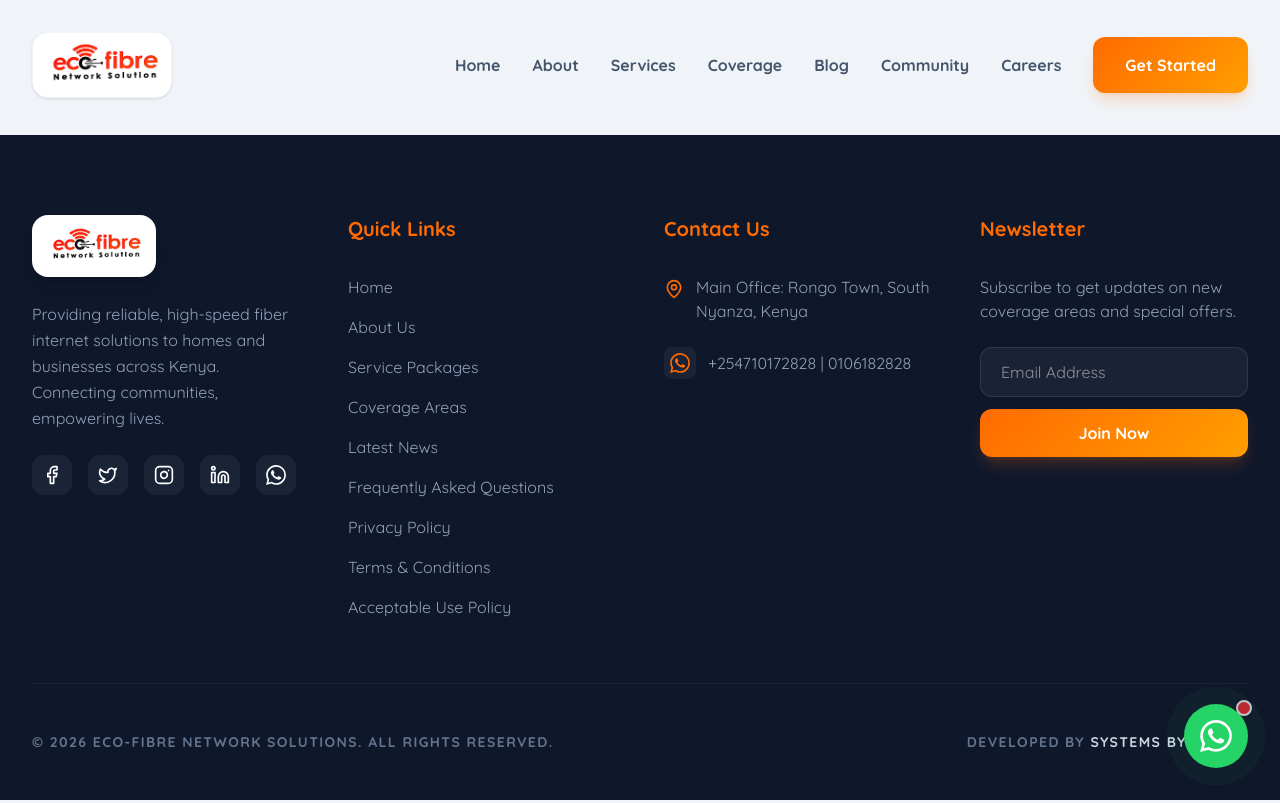
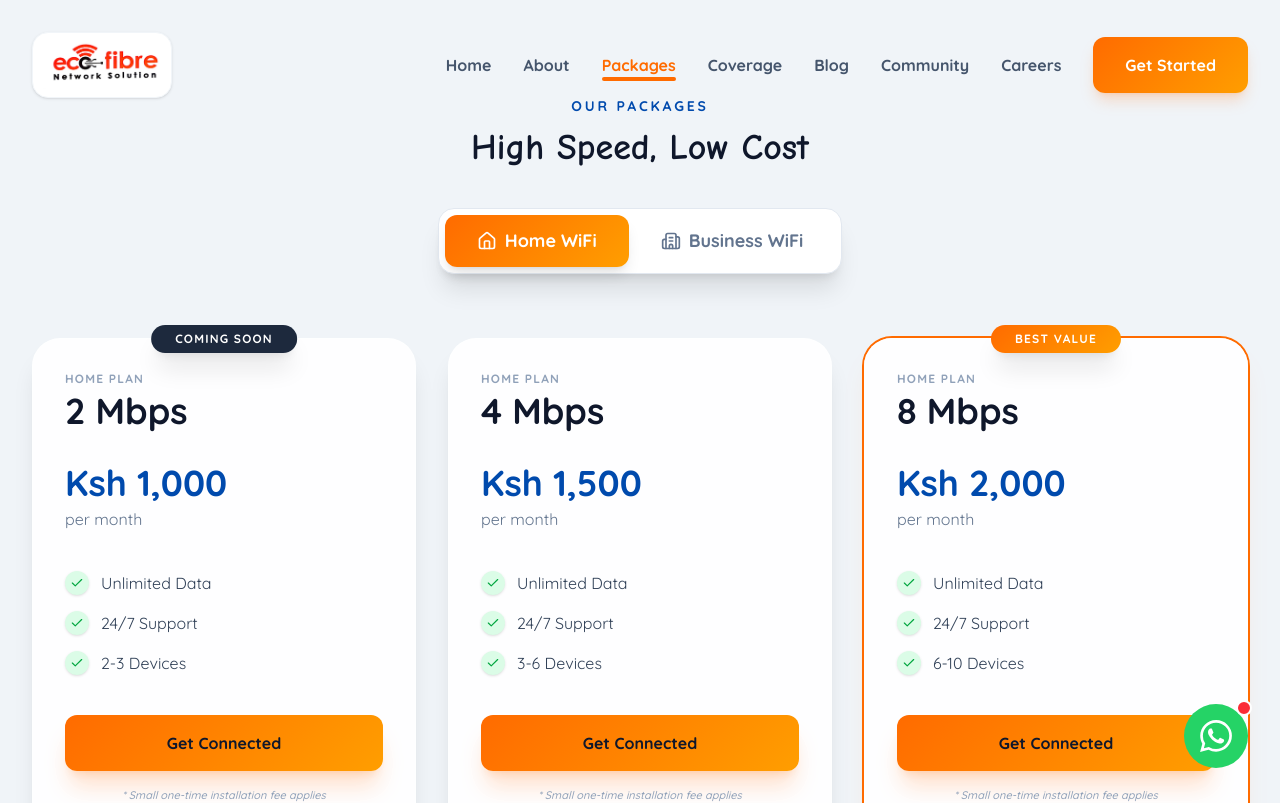
Before and after one commit to otienoronny56-svg/eco-fibre, a React (Vite) app: page /packages in a window 1280 px wide. Shown: the top 803 px of the page. Built offline with nearby package versions, Linux system fonts and the light colour scheme.

Commit message:
Rename services to packages and add coming soon badge

```diff
--- a/src/App.tsx
+++ b/src/App.tsx
@@ -8,7 +8,7 @@ import { cn } from './lib/utils';
 // Pages
 import Home from './pages/Home';
 import About from './pages/About';
-import Services from './pages/Services';
+import Packages from './pages/Packages';
 import Coverage from './pages/Coverage';
 import Blog from './pages/Blog';
 import Community from './pages/Community';
@@ -45,7 +45,7 @@ const Navbar = () => {
   const navLinks = [
     { name: 'Home', path: '/' },
     { name: 'About', path: '/about' },
-    { name: 'Services', path: '/services' },
+    { name: 'Packages', path: '/packages' },
     { name: 'Coverage', path: '/coverage' },
     { name: 'Blog', path: '/blog' },
     { name: 'Community', path: '/community' },
@@ -86,7 +86,7 @@ const Navbar = () => {
             </Link>
           ))}
           <Link
-            to="/services"
+            to="/packages"
             className="btn-primary orange-gradient text-white shadow-lg shadow-orange-500/20 py-2 px-6 text-sm"
           >
             Get Started
@@ -125,7 +125,7 @@ const Navbar = () => {
                 </Link>
               ))}
               <Link
-                to="/services"
+                to="/packages"
                 onClick={() => setIsMobileMenuOpen(false)}
                 className="block text-center mt-6 btn-primary orange-gradient text-white"
               >
@@ -179,7 +179,7 @@ const Footer = () => (
           <ul className="space-y-4 text-slate-400 text-base">
             <li><Link to="/" className="hover:text-white transition-colors">Home</Link></li>
             <li><Link to="/about" className="hover:text-white transition-colors">About Us</Link></li>
-            <li><Link to="/services" className="hover:text-white transition-colors">Service Packages</Link></li>
+            <li><Link to="/packages" className="hover:text-white transition-colors">Service Packages</Link></li>
             <li><Link to="/coverage" className="hover:text-white transition-colors">Coverage Areas</Link></li>
             <li><Link to="/blog" className="hover:text-white transition-colors">Latest News</Link></li>
             <li><a href="/#faq" className="hover:text-white transition-colors">Frequently Asked Questions</a></li>
@@ -302,7 +302,7 @@ export default function App() {
           <Routes>
             <Route path="/" element={<Home />} />
             <Route path="/about" element={<About />} />
-            <Route path="/services" element={<Services />} />
+            <Route path="/packages" element={<Packages />} />
             <Route path="/coverage" element={<Coverage />} />
             <Route path="/blog" element={<Blog />} />
             <Route path="/community" element={<Community />} />
--- a/src/constants.ts
+++ b/src/constants.ts
@@ -1,7 +1,7 @@
 import { WiFiPackage, CoverageArea, FAQItem, BlogPost, CareerOpportunity, Testimonial, TeamMember, CommunityPoster } from './types';
 
 export const HOME_PACKAGES: WiFiPackage[] = [
-  { speed: '2 Mbps', price: '1,000', type: 'home', features: ['Unlimited Data', '24/7 Support', '2-3 Devices (Coming Soon)'] },
+  { speed: '2 Mbps', price: '1,000', type: 'home', badge: 'Coming Soon', features: ['Unlimited Data', '24/7 Support', '2-3 Devices'] },
   { speed: '4 Mbps', price: '1,500', type: 'home', features: ['Unlimited Data', '24/7 Support', '3-6 Devices'] },
   { speed: '8 Mbps', price: '2,000', type: 'home', features: ['Unlimited Data', '24/7 Support', '6-10 Devices'] },
   { speed: '12 Mbps', price: '2,500', type: 'home', features: ['Unlimited Data', '24/7 Support', '10-15 Devices', 'Multiple HD Streams'] },
--- a/src/pages/Home.tsx
+++ b/src/pages/Home.tsx
@@ -98,7 +98,7 @@ export default function Home() {
               </div>
 
               <div className="flex flex-col sm:flex-row gap-6 items-center">
-                <Link to="/services" className="w-full sm:w-auto btn-primary orange-gradient text-white flex items-center justify-center shadow-2xl shadow-orange-500/40 text-xl font-bold py-5 px-12 rounded-[24px] hover:scale-105 transition-all">
+                <Link to="/packages" className="w-full sm:w-auto btn-primary orange-gradient text-white flex items-center justify-center shadow-2xl shadow-orange-500/40 text-xl font-bold py-5 px-12 rounded-[24px] hover:scale-105 transition-all">
                   Explore Packages <ArrowRight className="ml-3" size={24} />
                 </Link>
                 <Link to="/coverage" className="w-full sm:w-auto text-white font-black text-lg py-5 px-8 flex items-center hover:bg-white/10 rounded-[20px] transition-colors group">
@@ -347,7 +347,7 @@ export default function Home() {
 
           <div className="mt-20 text-center">
             <Link
-              to="/services"
+              to="/packages"
               className="inline-flex items-center gap-3 px-10 py-4 orange-gradient text-white rounded-2xl font-black text-lg shadow-2xl shadow-orange-500/40 hover:scale-105 transition-all"
             >
               Get Started Now <ArrowRight size={20} />
--- a/src/pages/Services.tsx
+++ b/src/pages/Packages.tsx
@@ -4,7 +4,7 @@ import { Check, Star, Zap, Building2, Home as HomeIcon } from 'lucide-react';
 import { HOME_PACKAGES, BUSINESS_PACKAGES } from '../constants';
 import { cn } from '../lib/utils';
 
-export default function Services() {
+export default function Packages() {
   const [tab, setTab] = useState<'home' | 'business'>('home');
 
   return (
@@ -51,7 +51,18 @@ export default function Services() {
                 idx === 2 && tab === 'home' && "ring-2 ring-primary-orange shadow-orange-500/10"
               )}
             >
-              {idx === 2 && tab === 'home' && (
+              {pkg.badge && (
+                <div
+                  className={cn(
+                    "absolute top-0 left-1/2 -translate-x-1/2 -translate-y-1/2 px-6 py-1.5 rounded-full text-xs font-bold uppercase tracking-widest shadow-xl",
+                    pkg.badge === 'Coming Soon' ? "bg-slate-800 text-white" : "orange-gradient text-white"
+                  )}
+                >
+                  {pkg.badge}
+                </div>
+              )}
+
+              {idx === 2 && tab === 'home' && !pkg.badge && (
                 <div className="absolute top-0 left-1/2 -translate-x-1/2 -translate-y-1/2 orange-gradient text-white px-6 py-1.5 rounded-full text-xs font-bold uppercase tracking-widest shadow-xl">
                   Best Value
                 </div>
--- a/src/types.ts
+++ b/src/types.ts
@@ -3,6 +3,7 @@ export interface WiFiPackage {
   price: string;
   type: 'home' | 'business';
   features: string[];
+  badge?: string;
 }
 
 export interface CoverageArea {
```
